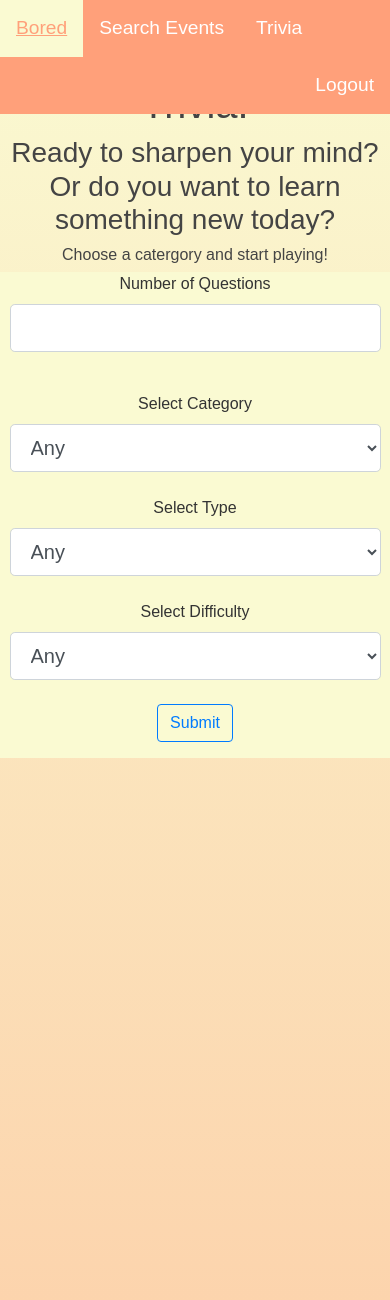
After one commit to cjwinston/bored, a Flask app: page /trivia in a window 390 px wide. The commit adds this page. Shown: the top 1300 px of the page. Run offline with Flask 2, Linux system fonts and the light colour scheme; a user stored in the database is signed in; some libraries are stand-ins or nearby versions.

Commit message:
Worked on home page. Created login and logout features. Trivia form up. Nav bar responsive
Co-authored-by: Cameron Winston <cameronwinston0413@gmail.com>
Co-authored-by: Naomi Caines <ncaines@bu.edu>
Co-authored-by: Patricia Solano Reimao <pjsolano2002@gmail.com>
Co-authored-by: Ruramaimunashe Mutefura <ruramaimutefura@gmail.com>
Co-authored-by: Araceli Corley <abcorley@bu.edu>

```diff
--- a/forms.py
+++ b/forms.py
@@ -1,5 +1,5 @@
 from flask_wtf import FlaskForm
-from wtforms import StringField, PasswordField, SubmitField, DateField, TimeField, IntegerField
+from wtforms import SelectField, StringField, PasswordField, SubmitField, DateField, TimeField, IntegerField
 from wtforms.validators import DataRequired, Length, Email, EqualTo
 
 
@@ -24,14 +24,20 @@ class ProfileForm(FlaskForm):
     allergies = StringField('Allergies')
     medicalConditions = StringField('Medical Conditions')
 
-class MedicationsForm(FlaskForm):
-    medications = StringField('Medications')
-    time =  TimeField('Time', format='%H:%M')
-    number_of_times = IntegerField('Number of times each day') # Use radio field instead??
-    submit = SubmitField('Add')
-    # Could use python schedular to send notifications to user
-    # Add
-
 class SearchForm(FlaskForm):
     search = StringField('Enter search')
     submit = SubmitField('Search')
+
+class TriviaForm(FlaskForm):
+    number_of_questions=IntegerField("Number of Questions", validators=[DataRequired(),Length(min=1, max=10)])
+    # API call to determine how the list of categories is ordered inorder to assign category values
+    category = SelectField('Select Category', choices=[(0, 'Any'), (9,'General Knowledge'), (10,'Entertainment: Books'),
+                                                       (11, 'Entertainment: Film'), (12,'Entertainment: Music'), (13,'Entertainment: Musicals & Theatres'),
+                                                       (14,'Entertainment: Television'), (15,'Entertainment: Video Games'),
+                                                       (16,'Entertainment: Board Games'),(17,'Science & Nature'),
+                                                       (18,'Science: Computers'), (19,'Science: Mathematics'), (20,'Mythology'),
+                                                       (21, 'Sports'), (22,'Geography'), (23,'History'), (24, 'Politics'),
+                                                       (25, 'Art'), (26, 'Celebrities'), (27, 'Animals')])
+    difficulty = SelectField('Select Type', choices=[(0,'Any'), ('easy', 'Easy'), ('medium', 'Medium'), ('hard', 'Hard')])
+    types = SelectField('Select Difficulty', choices=[(0,'Any'), ('multiple', 'Multiple Choice'), ('boolean', 'True or False')])
+    submit = SubmitField('Submit')
--- a/main.py
+++ b/main.py
@@ -3,9 +3,17 @@ from flask import session, request
 from flask_behind_proxy import FlaskBehindProxy
 from flask_sqlalchemy import SQLAlchemy
 from sqlalchemy import exc
-from forms import RegistrationForm, LoginForm, MedicationsForm
-# from flask_login import LoginManager
-# from flask_login import login_required
+from forms import RegistrationForm, LoginForm, TriviaForm
+from flask_login import LoginManager, UserMixin
+from flask_login import login_required, login_user, logout_user
+
+#for Discovery API
+discovery_apikey= 'dJICZjQMWJ6ZyTe9gXaTuTqQGETOqQOT'
+discovery_base_url = 'https://app.ticketmaster.com/discovery/v2/'
+
+#for TMDB API
+tmdb_apikey = '25cd471bedf2ee053df9b1705494367d'
+tmdb_base_url = 'https://api.themoviedb.org/3/'
 
 
 # this gets the name of the file so Flask knows it's name
@@ -17,13 +25,21 @@ app.config['SQLALCHEMY_DATABASE_URI'] = 'sqlite:///site.db'
 app.config['SQLALCHEMY_TRACK_MODIFICATIONS'] = True
 db = SQLAlchemy(app)
 
-class User(db.Model):
+login_manager = LoginManager()
+login_manager.init_app(app)
+login_manager.login_view = 'login'
+
+class User(UserMixin, db.Model):
     id = db.Column(db.Integer, primary_key=True)
     email = db.Column(db.String(120), unique=True, nullable=False)
     password = db.Column(db.String(60), nullable=False)
 
     def __repr__(self):
         return f"User({self.email}')"
+
+@login_manager.user_loader
+def load_user(user_id):
+    return User.query.get(user_id)
 
 
 # this tells you the URL the method below is related to
@@ -33,14 +49,16 @@ def home():
                            text='This is the home page')
 
 
-@app.route("/medications")
-def medications():
-    form = MedicationsForm()
-    return render_template('medications.html', subtitle='Medication Page',
+@app.route("/trivia")
+@login_required
+def trivia():
+    form = TriviaForm()
+    return render_template('trivia.html', subtitle='Trivia Page',
                            form = form)
 
 
 @app.route("/search")
+@login_required
 def search():
     return render_template('search.html', subtitle='Enter a Medical/Wellness Topic')
 
@@ -53,26 +71,48 @@ def login():
         user = User.query.filter_by(email=form.email.data).first()
         if user:
             if user.password == form.password.data:
-                flash('You have successfully logged in!', 'success')
+                login_user(user)
+                #session['logged_in'] = True
+                # msg = 'Incorrect password. Check your login credentials and try again.'
+                # return render_template('login.html', msg-msg)
+                flash(f'You have successfully logged in!', 'success')
                 return redirect(url_for('search'))
+            else:
+                # msg = 'Incorrect password. Check your login credentials and try again.'
+                # return render_template('login.html', msg-msg)
+                flash('Incorrect password. Check your login credentials and try again.')
+                return redirect(url_for('login'))
         else:
-            flash('Incorrect email or password. Check your login credentials and try again.')
+            flash("Sorry. We couldn't find an account with that email. Please check your login credentials and try again.")
             return redirect(url_for('login'))
     return render_template('login.html', form=form)
+
+@app.route('/logout')
+@login_required
+def logout():
+    logout_user()
+    #session.pop('logged_in', None)
+    flash(f'Sucessfully Logged Out', 'success')
+    return render_template('logout.html')
 
 @app.route("/signup", methods=['GET', 'POST'])
 def signup():
     form = RegistrationForm()
     if form.validate_on_submit(): # checks if entries are valid
-        user = User(email=form.email.data, password=form.password.data)
-        db.session.add(user)
-        db.session.commit()
-        flash(f'Account created for {form.email.data}!', 'success')
-        return redirect(url_for('search'))
+        user = User.query.filter_by(email=form.email.data).first()
+        if user:
+            flash('It seems there is an account with this email already. Please Log In.')
+            return redirect(url_for('login'))
+        else:
+            newUser = User(email=form.email.data, password=form.password.data)
+            db.session.add(newUser)
+            db.session.commit()
+            flash(f'Account created for {form.username.data}!', 'success')
+            return redirect(url_for('search'))
     return render_template('signup.html', title='Sign Up', form=form)
 
 
-# NOTE: NO USERNAME
+# NOTE: NO USERNAME NEEDED
 # profile page from https://blog.miguelgrinberg.com/post/the-flask-mega-tutorial-part-vi-profile-page-and-avatars
 # @app.route('/user/<username>')
 # @login_required
--- a/requirements.txt
+++ b/requirements.txt
@@ -8,6 +8,7 @@ Werkzeug==2.0.1
 Flask-WTF==0.15.1
 email_validator==1.1.3
 flask_behind_proxy==0.1.1
+Flask-Login==0.5.0
 flask_sqlalchemy
 pytest
 pycodestyle
--- a/static/main.css
+++ b/static/main.css
@@ -2,7 +2,7 @@ body {
   color: #333333;
   margin-top: 5rem;
   height: 3000px; /* Used to enable scrolling */
-  background-image: linear-gradient(lightblue, darkblue);
+  background-image: linear-gradient(lightgoldenrodyellow, lightsalmon);
   text-align: center;
 }
 
@@ -11,7 +11,7 @@ h1, h2, h3, h4, h5, h6 {
 }
 
 .bg-steel {
-  background-color: #32BAFE;
+  background-color: lightgoldenrodyellow;
   /*background-color: linear-gradient(lightblue, darkblue)*/
 }
 
@@ -23,9 +23,9 @@ ul {
   margin: 0;
   padding: 0;
   overflow: hidden;
-  background-color: linear-gradient(lightblue, darkblue);
+  background-color: lightsalmon;
 }
-
+/*#FF8B55*/
 li {
   float: left;
 }
@@ -40,10 +40,52 @@ li a {
   font-size: larger;
 }
 
-li a:hover:not(.active) {
-  background-color: #9CC4FE;
+/* li a:hover:not(.active) {
+/*   background-color: yellow; */
+/*     color: yellow;
+} */
+nav ul li a,
+nav ul li a:after,
+nav ul li a:before {
+  transition: all .5s;
 }
 
+nav.shift ul li a {
+  position:relative;
+  z-index: 1;
+}
+
+nav.shift ul li a:hover {
+  color: lightsalmon;
+}
+
+nav.shift ul li a:after {
+  display: block;
+  position: absolute;
+  top: 0;
+  left: 0;
+  bottom: 0;
+  right: 0;
+  margin: auto;
+  width: 100%;
+  height: 1px;
+  content: '.';
+  color: transparent;
+  background: lightgoldenrodyellow;
+  visibility: none;
+  opacity: 0;
+  z-index: -1;
+}
+
+nav.shift ul li a:hover:after {
+  opacity: 1;
+  visibility: visible;
+  height: 100%;
+}
+
+.nav-right {
+    float: right;
+}
 
 .content-section {
   background: #ffffff;
@@ -57,11 +99,11 @@ li a:hover:not(.active) {
   color: #444444;
 }
 
-a.article-title:hover {
-  color: #428bca;
+/* a.article-title:hover {
+  color: yellow;
   text-decoration: none;
 }
-
+ */
 .article-content {
   white-space: pre-line;
 }
--- a/templates/layout.html
+++ b/templates/layout.html
@@ -2,7 +2,7 @@
 <html>
     <html lang="en">
     <head>
-        <title>Medico</title>
+        <title>Bored</title>
     <!-- Required meta tags -->
         <meta charset="utf-8">
         <meta name="viewport" content="width=device-width, initial-scale=1">
@@ -13,14 +13,21 @@
     </head>
 <body>
 
-    <nav id="nav">
+    <nav class="shift">
         <ul>
-          <li><a>Medico</a></li>
-          <li><a href="/">Home</a></li>
-          <li><a href="/medications">Medications</a></li>
-          <li><a href="/search">Search Topics</a></li>
-          <li><a href="/signup">Signup</a></li>
-          <li><a href="/login">Login</a></li>
+          <li><a href="/">Bored</a></li>
+          {% if current_user.is_authenticated %}
+              <li><a href="/search">Search Events</a></li>
+              <li><a href="/trivia">Trivia</a></li>
+            <div class="nav-right">
+              <li><a href="/logout">Logout</a></li>
+            </div>
+          {% else %}
+            <div class="nav-right">
+              <li><a href="/signup">Signup</a></li>
+              <li><a href="/login">Login</a></li>
+            </div>
+          {% endif %}
         </ul>
     </nav>
   <main role="main" class="container">
--- a/templates/medications.html
+++ b/templates/medications.html
@@ -58,6 +58,12 @@
 
       </style>
     </head>
+
+
+
+
+
+
   <body>
       <div class="title">
       <button class="button"><h1>My Medications </h1></button>
--- /dev/null
+++ b/templates/trivia.html
@@ -0,0 +1,94 @@
+{% extends "layout.html" %}
+{% block content%}
+<head>
+    <style>
+        body{
+            font-family: Arial, sans-serif;
+        }
+    .trivia{
+        text-align: center;
+    }
+        .forms{
+            background-color:lightgoldenrodyellow;
+            display: flex;
+            justify-content: center;
+        }
+        .subtitle{
+        text-align: center;
+        }
+</style>
+</head>
+<section class="trivia">
+<div class = "title">
+    <h1>Trivia!</h1>
+    <div class="subtitle">
+    <h3>Ready to sharpen your mind? Or do you want to learn something new today?</h3>
+    <h6>Choose a catergory and start playing!</h6>
+</div>
+    </div>
+</section>
+
+<section>
+    <div class="forms">
+    <form method="POST" action="">
+            {{ form.hidden_tag() }}
+            <fieldset class="form-group">
+        <div class="form-group">
+                {{ form.number_of_questions.label(class="form-control-label") }}
+                {% if form.number_of_questions.errors %}
+                    {{ form.number_of_questions(class="form-control form-control-lg is-invalid") }}
+                    <div class="invalid-feedback">
+                     {% for error in form.number_of_questions.errors%}
+                         <span>{{error}}</span>
+                     {% endfor %}
+                    </div>
+                {% else %}
+                    {{ form.number_of_questions(class="form-control form-control-lg") }}
+                {% endif %}
+        </div>
+                <br/>
+                {{ form.category.label(class="form-control-label") }}
+                {% if form.category.errors %}
+                    {{ form.category(class="form-control form-control-lg is-invalid") }}
+                    <div class="invalid-feedback">
+                    {% for error in form.category.errors%}
+                        <span>{{error}}</span>
+                    {% endfor %}
+                    </div>
+               {% else %}
+                   {{ form.category(class="form-control form-control-lg") }}
+               {% endif %}
+               <br>
+                {{ form.difficulty.label(class="form-control-label") }}
+                {% if form.difficulty.errors %}
+                    {{ form.difficulty(class="form-control form-control-lg is-invalid") }}
+                    <div class="invalid-feedback">
+                    {% for error in form.difficulty.errors%}
+                        <span>{{error}}</span>
+                    {% endfor %}
+                    </div>
+               {% else %}
+                   {{ form.difficulty(class="form-control form-control-lg") }}
+               {% endif %}
+                <br/>
+                {{ form.types.label(class="form-control-label") }}
+                {% if form.types.errors %}
+                    {{ form.types(class="form-control form-control-lg is-invalid") }}
+                    <div class="invalid-feedback">
+                    {% for error in form.types.errors%}
+                        <span>{{error}}</span>
+                    {% endfor %}
+                    </div>
+               {% else %}
+                   {{ form.types(class="form-control form-control-lg") }}
+               {% endif %}
+                <br/>
+                <div class="submit">
+                    {{ form.submit(class="btn btn-outline-primary") }}
+                </div>
+            </fieldset>
+        </form>
+    </div>
+</section>
+
+{% endblock content %}
```
Also changed, not shown: static/home.css (+18 -4 lines), templates/home.html (+11 -2 lines), templates/login.html (+9 -0 lines), templates/logout.html (added, +12 -0 lines), templates/signup.html (+9 -0 lines), trivTest.py (added, +7 -0 lines), site.db.
